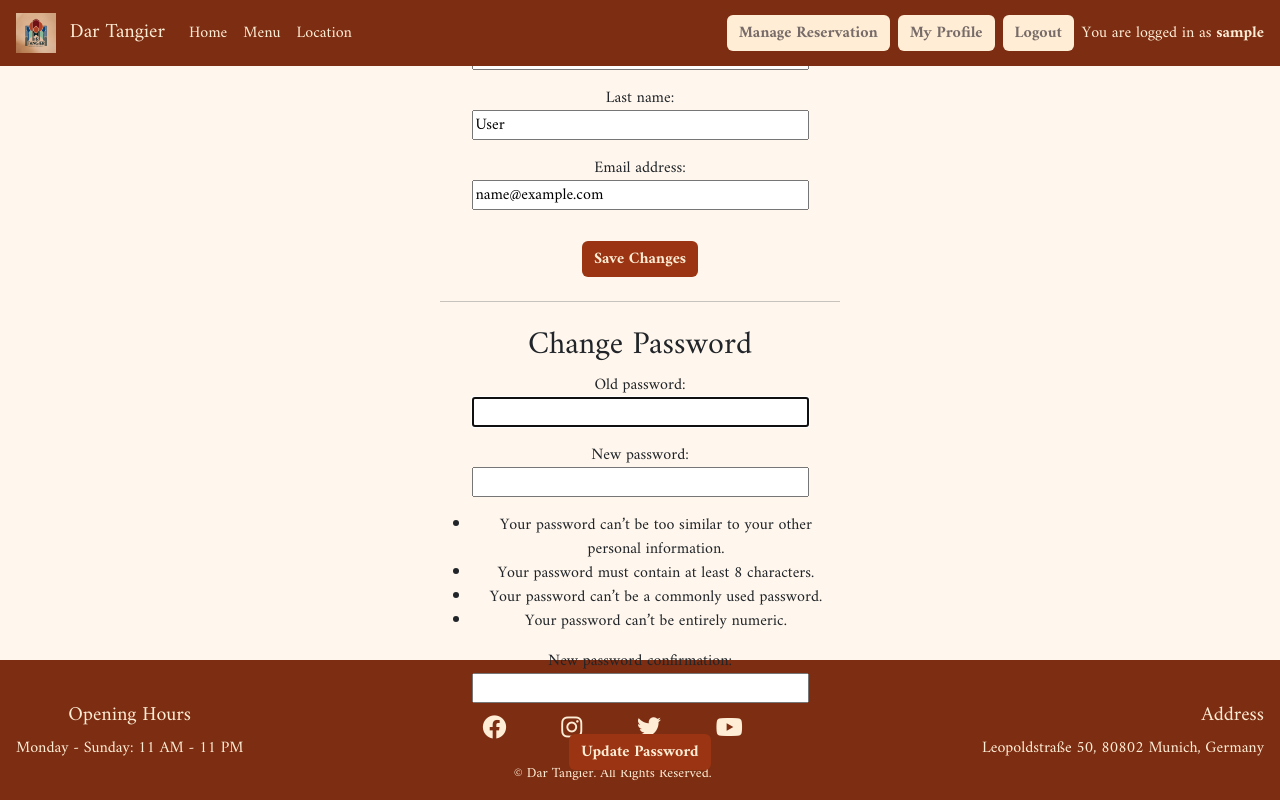
After one commit to BilalEssafi1/dar-tangier-project, a Django app: page /profile/ in a window 1280 px wide. The commit adds this page. Run offline with Django 4.2, Linux system fonts and the light colour scheme; the visitor is signed in with stand-in values (Sample User, id 1); some libraries are stand-ins or nearby versions.

Commit message:
Add profile updte functionality for user information management

```diff
--- /dev/null
+++ b/templates/account/profile.html
@@ -0,0 +1,27 @@
+{% extends "base.html" %}
+{% load i18n %}
+
+{% block content %}
+<div class="intro-container d-flex align-items-center justify-content-center vh-100">
+    <div class="text-center" style="max-width: 400px; width: 100%;">
+        <h1 class="text-uppercase intro-section">{% trans "My Profile" %}</h1>
+
+        <!-- Profile Update Form -->
+        <form method="POST">
+            {% csrf_token %}
+            {{ user_form.as_p }}
+            <button type="submit" class="btn btn-primary btn-mahagony">{% trans "Save Changes" %}</button>
+        </form>
+
+        <hr class="my-4">
+
+        <!-- Password Change Form -->
+        <h2>{% trans "Change Password" %}</h2>
+        <form method="POST">
+            {% csrf_token %}
+            {{ password_form.as_p }}
+            <button type="submit" class="btn btn-primary btn-mahagony">{% trans "Update Password" %}</button>
+        </form>
+    </div>
+</div>
+{% endblock %}
--- a/templates/base.html
+++ b/templates/base.html
@@ -62,6 +62,7 @@
                   {% if user.is_authenticated %}
                     <li class="nav-item d-block d-sm-none">
                         <a class="btn btn-primary btn-sand ms-2" href="{% url 'manage_reservations' %}">Manage Reservation</a>
+                        <a class="btn btn-primary btn-sand ms-2" href="{% url 'profile' %}">My Profile</a>
                         <a class="nav-link" href="{% url 'account_logout' %}">Logout</a>
                         <p class="mb-0 ms-2 nav-link" style="display: inline;">You are logged in as <strong>{{ user.username }}</strong></p>
                      </li>
@@ -78,6 +79,7 @@
                 <div class="ms-auto d-none d-sm-flex align-items-center">
                     {% if user.is_authenticated %}
                     <a class="btn btn-primary btn-sand ms-2" href="{% url 'manage_reservations' %}">Manage Reservation</a>
+                    <a class="btn btn-primary btn-sand ms-2" href="{% url 'profile' %}">My Profile</a>
                     <a class="btn btn-primary btn-sand ms-2" href="{% url 'account_logout' %}">Logout</a>
                     <p class="mb-0 ms-2 nav-link">You are logged in as <strong>{{ user.username }}</strong></p>
                     {% else %}
--- a/website/forms.py
+++ b/website/forms.py
@@ -1,7 +1,11 @@
 from .models import Reservation, Table, TIME_SLOTS
 from django import forms
 from django.utils import timezone
+from django.contrib.auth.models import User
+from django.contrib.auth.forms import PasswordChangeForm
+from django.core.validators import MaxLengthValidator
 
+# Form to handle reservation creation and editing
 class ReservationForm(forms.ModelForm):
     class Meta:
         model = Reservation
@@ -30,3 +34,18 @@ class ReservationForm(forms.ModelForm):
         if commit:
             reservation.save()
         return reservation
+
+# Form for updating user details like username, first name, lastname and email
+class UserUpdateForm(forms.ModelForm):
+    username = forms.CharField(
+        max_length=20,
+        validators=[MaxLengthValidator(20)],
+        required=True
+    )
+    class Meta:
+        model = User
+        fields = ['username', 'first_name', 'last_name', 'email']
+
+# Form for allowing to change password
+class CustomPasswordChangeForm(PasswordChangeForm):
+    pass
--- a/website/urls.py
+++ b/website/urls.py
@@ -11,6 +11,7 @@ urlpatterns = [
     path('manage-reservations/', views.manage_reservations, name='manage_reservations'),
     path('reservation/<int:reservation_id>/update/', views.update_reservation, name='update_reservation'),
     path('reservation/<int:reservation_id>/delete/', views.delete_reservation, name='delete_reservation'),
+    path('profile/', views.profile, name='profile'),
     path("accounts/", include("allauth.urls")),
     path('summernote/', include('django_summernote.urls'))
     ]
--- a/website/views.py
+++ b/website/views.py
@@ -2,12 +2,13 @@ import os
 from django.shortcuts import render, redirect
 from django.views import generic
 from .models import Table, Reservation
-from .forms import ReservationForm
+from .forms import ReservationForm, UserUpdateForm, CustomPasswordChangeForm
 from django.contrib.auth.decorators import login_required
 from django.shortcuts import get_object_or_404
 from django.http import HttpResponseRedirect
 from django.urls import reverse
 from django.contrib import messages
+from django.contrib.auth.forms import UserChangeForm
 
 # Create your views here.
 
@@ -67,3 +68,27 @@ def delete_reservation(request, reservation_id):
         messages.success(request, "Reservation deleted successfully.")
         return HttpResponseRedirect(reverse('index'))
     return render(request, 'account/reservation_confirm_delete.html', {'reservation': reservation})
+
+# Update User Information
+@login_required
+def profile(request):
+    if request.method == 'POST':
+        user_form = UserUpdateForm(request.POST, instance=request.user)
+        password_form = CustomPasswordChangeForm(user=request.user, data=request.POST)
+
+        if user_form.is_valid():
+            user_form.save()
+
+        if password_form.is_valid():
+            password_form.save()
+            update_session_auth_hash(request, password_form.user)
+            return redirect('profile')
+
+    else:
+        user_form = UserUpdateForm(instance=request.user)
+        password_form = CustomPasswordChangeForm(user=request.user)
+
+    return render(request, 'account/profile.html', {
+        'user_form': user_form,
+        'password_form': password_form,
+    })
```
